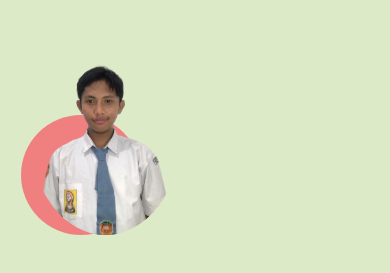
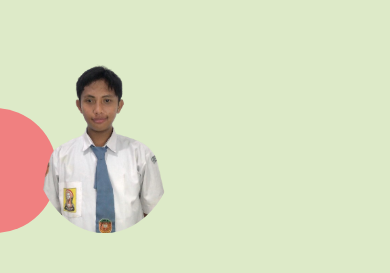
Before and after one commit to nandaaryahandikapurta/portofolio-nanda1, a plain HTML site: page index.html in a window 390 px wide. Shown: the part 185-458 px from the top of the page. Drawn offline with Linux system fonts and the light colour scheme.

Commit message:
mengubah css

```diff
--- a/style.css
+++ b/style.css
@@ -62,13 +62,12 @@ body{
 /* mobile */
 @media screen and (max-width:576px){
     .text {
-        margin-top: ;
         font-size: 20px;
         margin-left: 5%;
     }
     .logo img {
-        width: 149px;
-        height: 195px;
+        width: 147px;
+        height: 193px;
         top: 225px;
         left: 31px;
         position: absolute;
@@ -76,11 +75,11 @@ body{
         z-index: 999;
     }
     .border {
-        height: 120px;
-        width: 120px;
+        height: 125px;
+        width: 125px;
         background-color: lightcoral;
-        top: 300px;
-        right: 249px;
+        top: 293px;
+        right: 333px;
         position: absolute;
         border-radius: 50%;
     }
```
